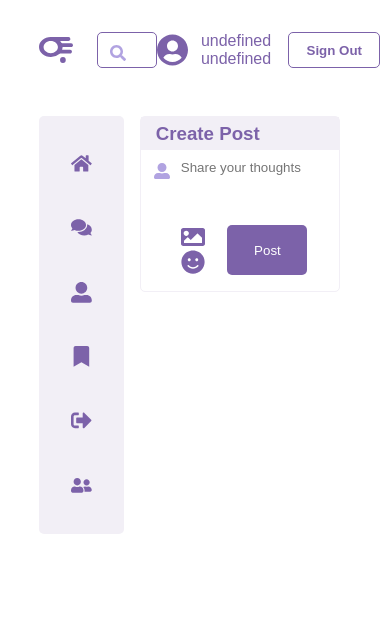
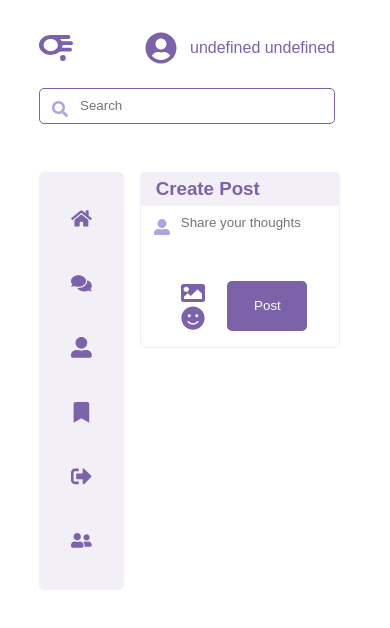
Before and after one commit to elishaking/blazehub, a React (Create React App) app in the folder client/: page /home in a window 390 px wide. Shown: the top 628 px of the page. Built offline with nearby package versions, Linux system fonts and the light colour scheme.

Commit message:
responsive auth-nav

```diff
--- a/client/src/App.css
+++ b/client/src/App.css
@@ -76,6 +76,16 @@ nav .text-input {
 
 .auth-nav .search {
   flex: auto
+}
+
+.alt-search {
+  display: none;
+  margin-bottom: 3em;
+  margin-right: 1em;
+}
+
+.alt-search input {
+  width: 100%;
 }
 
 .auth-nav .search input {
@@ -543,6 +553,14 @@ small {
     color: #7C62A9;
   }
 
+  .auth-nav-right input {
+    display: none;
+  }
+
+  .logo span {
+    display: none;
+  }
+
   .landing-bg {
     background: white;
   }
@@ -585,6 +603,18 @@ small {
   .main-nav a svg {
     margin-right: 0;
   }
+
+  .auth-nav {
+    margin-bottom: 1.5em;
+  }
+
+  .auth-nav .search {
+    display: none;
+  }
+
+  .alt-search {
+    display: block;
+  }
 }
 
 @media (max-width: 760px) {
--- a/client/src/components/Home.js
+++ b/client/src/components/Home.js
@@ -87,6 +87,13 @@ class Home extends Component {
               <input type="button" value="Sign Out" className="btn-input" />
             </div>
           </nav>
+
+          <div className="alt-search">
+            <div className="icon-input">
+              <input type="text" placeholder="Search" />
+              <FontAwesomeIcon icon={faSearch} className="icon" />
+            </div>
+          </div>
         </header>
 
         <div className="main">
```
